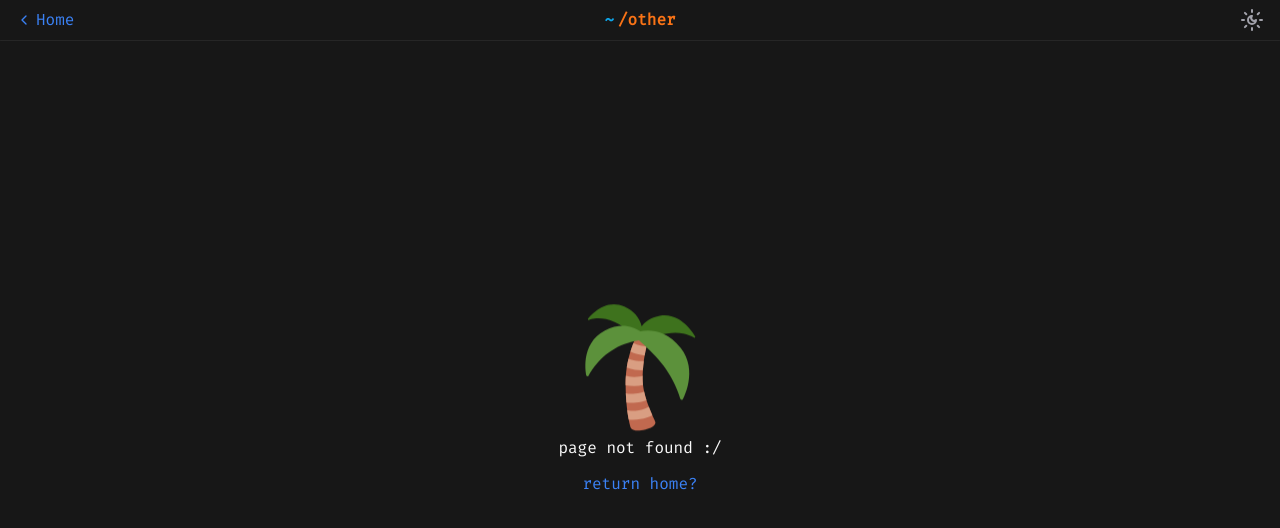
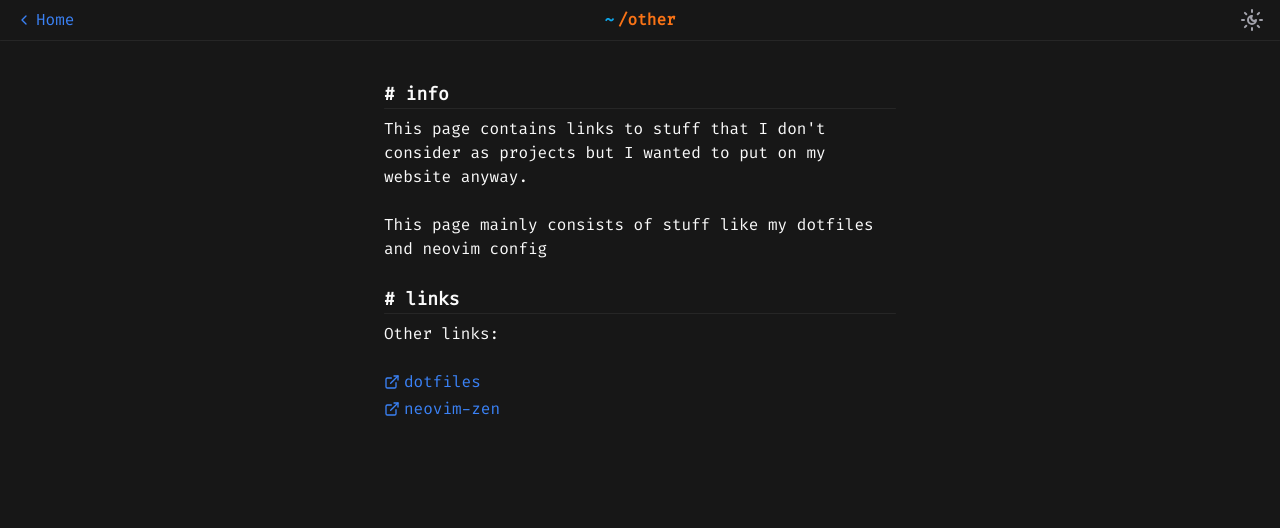
Before and after one commit to maxhu08/maxhu.dev, a Next.js app: page /other in a window 1280 px wide. Before the commit this address had no page. Shown: the top 528 px of the page. Built offline with nearby package versions, Linux system fonts and the light colour scheme.

Commit message:
add other page stuff

```diff
--- /dev/null
+++ b/app/other/page.tsx
@@ -0,0 +1,33 @@
+import { NextPage } from "next";
+import { FancyContent } from "~/components/fancy/fancy-content";
+import { FancyHeader } from "~/components/fancy/fancy-header";
+import { FancyInternalLink } from "~/components/fancy/fancy-internal-link";
+import { PageContainer } from "~/components/page-container";
+
+const Page: NextPage = () => {
+  return (
+    <PageContainer>
+      <FancyHeader title="info" />
+      <FancyContent>
+        This page contains links to stuff that I don't consider as projects but
+        I wanted to put on my website anyway.
+      </FancyContent>
+      <br />
+      <FancyContent>
+        This page mainly consists of stuff like my dotfiles and neovim config
+      </FancyContent>
+      <br />
+      <FancyHeader title="links" />
+      <FancyContent>Other links: </FancyContent>
+      <br />
+      <FancyContent>
+        <FancyInternalLink alias="dotfiles" href="/dotfiles" />
+        <br />
+        <FancyInternalLink alias="neovim-zen" href="/neovim-zen" />
+      </FancyContent>
+      <br />
+    </PageContainer>
+  );
+};
+
+export default Page;
--- /dev/null
+++ b/components/fancy/fancy-internal-link.tsx
@@ -0,0 +1,23 @@
+import { ExternalLinkIcon } from "lucide-react";
+import Link from "next/link";
+import { FC } from "react";
+
+interface FancyInternalLinkProps {
+  href: string;
+  alias: string;
+}
+
+export const FancyInternalLink: FC<FancyInternalLinkProps> = ({
+  href,
+  alias,
+}) => {
+  return (
+    <Link
+      href={href}
+      className="cursor-pointer text-blue-500 hover:text-blue-600 ease-in-out duration-300 inline-flex items-center gap-1"
+    >
+      <ExternalLinkIcon className="w-4 h-4" />
+      <span>{alias}</span>
+    </Link>
+  );
+};
```
